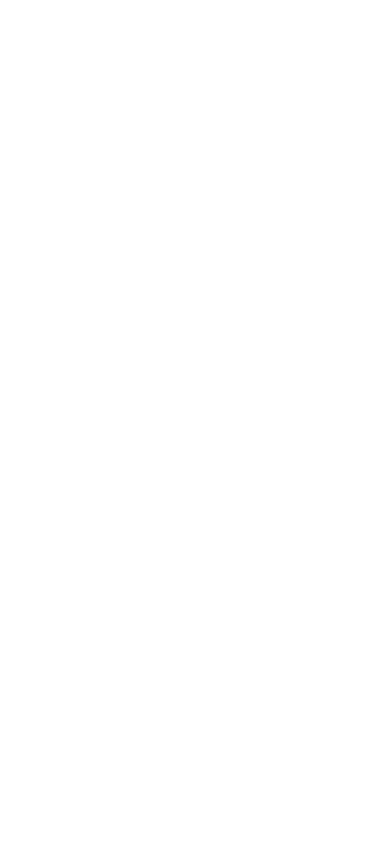
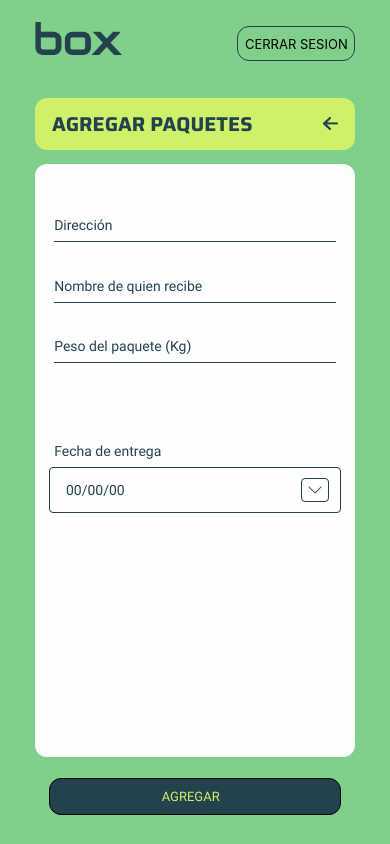
Before and after one commit to javiertrombetta/p5-box-front, a React Native app: screen / in a window 390 px wide. Built offline with nearby package versions, Linux system fonts and the light colour scheme.

Commit message:
feat(AddPackage):vista para android

```diff
--- a/App.tsx
+++ b/App.tsx
@@ -44,7 +44,7 @@ export default function App() {
 			{/* <RepartoEnCurso /> */}
 			{/* <Repartidores /> */}
 			{/* <Paquetes/> */}
-			{/* <AddPackage /> */}
+			<AddPackage />
 			{/* <PerfilRepartidor /> */}
 			{/* Screens Repartidor */}
 			{/* <ObtenerPaquetes /> */}
--- a/src/screens/AddPackage.tsx
+++ b/src/screens/AddPackage.tsx
@@ -7,6 +7,8 @@ import ArrowHeadDown from '../assets/arrow-head-down.png';
 const { width, height } = Dimensions.get('window');
 const WScale = width / 360;
 const HScale = height / 640;
+
+const scaledSize = (size: number) => Math.ceil(size * Math.min(WScale, HScale));
 
 const AddPackage = () => {
 	const [text, setText] = useState('');
@@ -28,7 +30,9 @@ const AddPackage = () => {
 					style={{ width: 109 * WScale, height: 26 * HScale, marginTop: 8 * HScale }} //w-[109] h-[26]
 					className="flex justify-center items-center align-middle border rounded-xl border-texto text-texto"
 				>
-					<Text className="text-center text-xs">CERRAR SESION</Text>
+					<Text style={{ fontSize: scaledSize(12) }} className="text-center">
+						CERRAR SESION
+					</Text>
 				</Pressable>
 			</View>
 			<View
@@ -36,8 +40,8 @@ const AddPackage = () => {
 				className="bg-amarilloVerdoso w-full flex-row flex items-center justify-between rounded-xl"
 			>
 				<Text
-					style={{ paddingVertical: 4 * HScale }} // py-1
-					className="text-lg flex justify-center items-center font-sairaBold text-texto"
+					style={{ fontSize: scaledSize(18), paddingVertical: 4 * HScale }} // py-1
+					className="flex justify-center items-center font-sairaBold text-texto"
 				>
 					AGREGAR PAQUETES
 				</Text>
@@ -109,8 +113,8 @@ const AddPackage = () => {
 				className=" flex flex-row justify-center items-center align-middle border rounded-xl bg-texto"
 			>
 				<Text
-					style={{ marginRight: 8 * WScale }}
-					className="text-center text-amarilloVerdoso text-xs font-roboto"
+					style={{ fontSize: scaledSize(12), marginRight: 8 * WScale }}
+					className="text-center text-amarilloVerdoso font-roboto"
 				>
 					AGREGAR
 				</Text>
```
